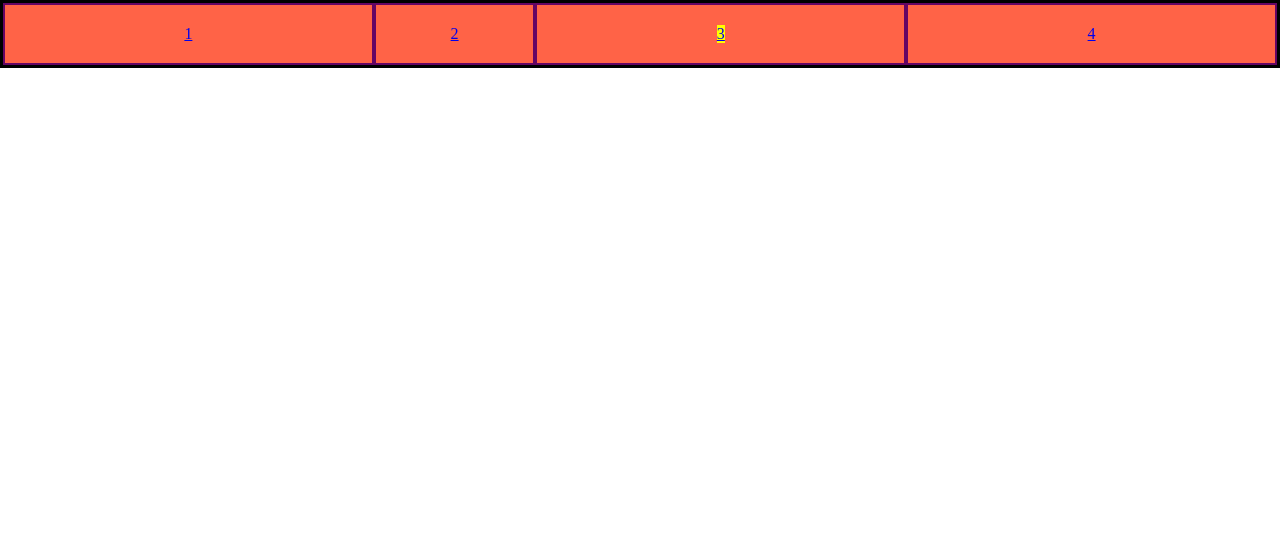
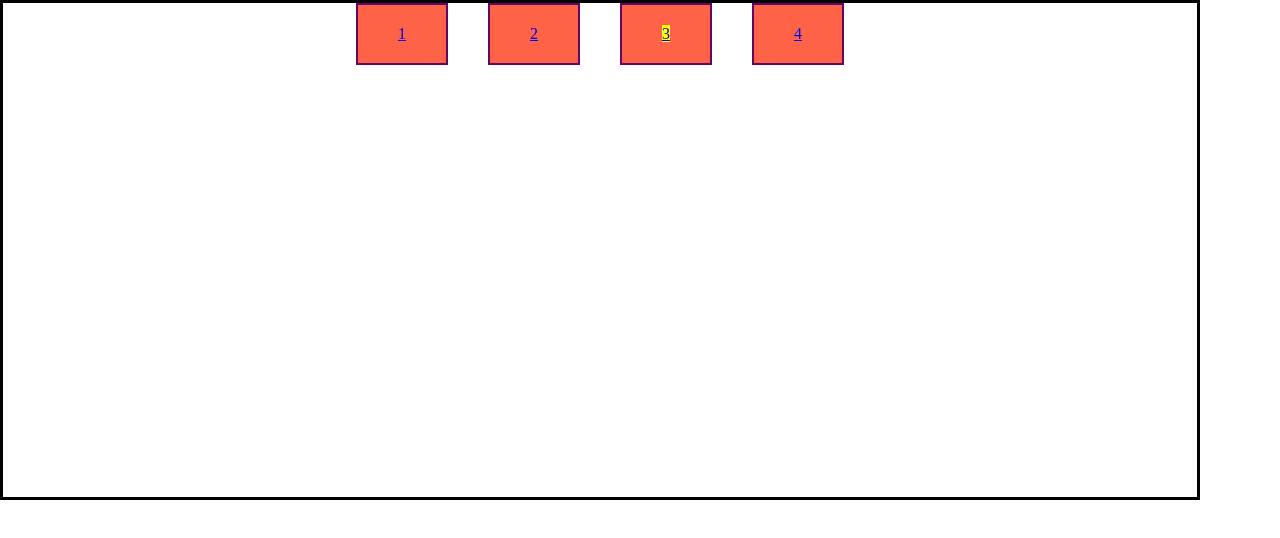
Before and after one commit to fd-freshjs/flexbox, a plain HTML site: page index.html in a window 1280 px wide. Drawn offline with Linux system fonts and the light colour scheme.

Commit message:
Add margin exmaple

```diff
--- a/style.css
+++ b/style.css
@@ -9,39 +9,26 @@ body {
 .flex-container {
   display: flex;
 
+  max-width: 1200px;
+  min-height: 500px;
+  height: 500px;
+
   border: 3px solid black;
   /* min-height: 50vh; */
 
   /* главная ось */
   /* направление */
-  flex-direction: row;
+  flex-flow: row wrap;
 
-  /* управление переносом */
-  /* flex-wrap: wrap; */
-
-  /* управление главной осью */
-  /* justify-content: stretch; */
-
-  /* управление вспом осью */
-  /* align-items: flex-end; */
-
-  /* управление отступов рядов */
-  /* align-content: flex-end; */
+  align-items: flex-start;
+  justify-content: center;
 }
 
 .elem {
-  display: flex;
   padding: 20px 40px;
   border: 2px solid rgb(100, 5, 100);
   background-color: tomato;
-  align-items: center;
-  justify-content: center;
-
-  flex-grow: 1;
-}
-
-.elem:nth-child(2) {
-  flex-grow: 0.25;
+  margin: 0 20px; /* space-around */
 }
 
 .elem span {
```
